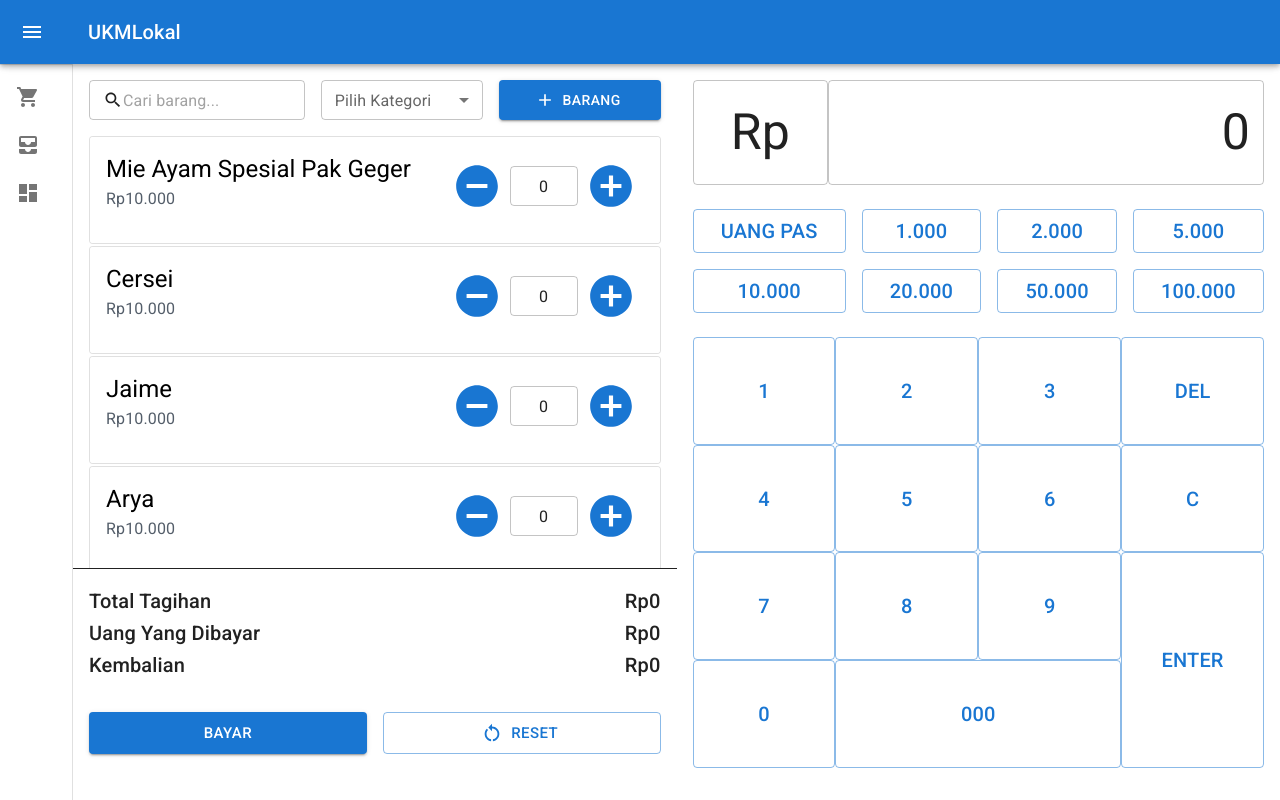
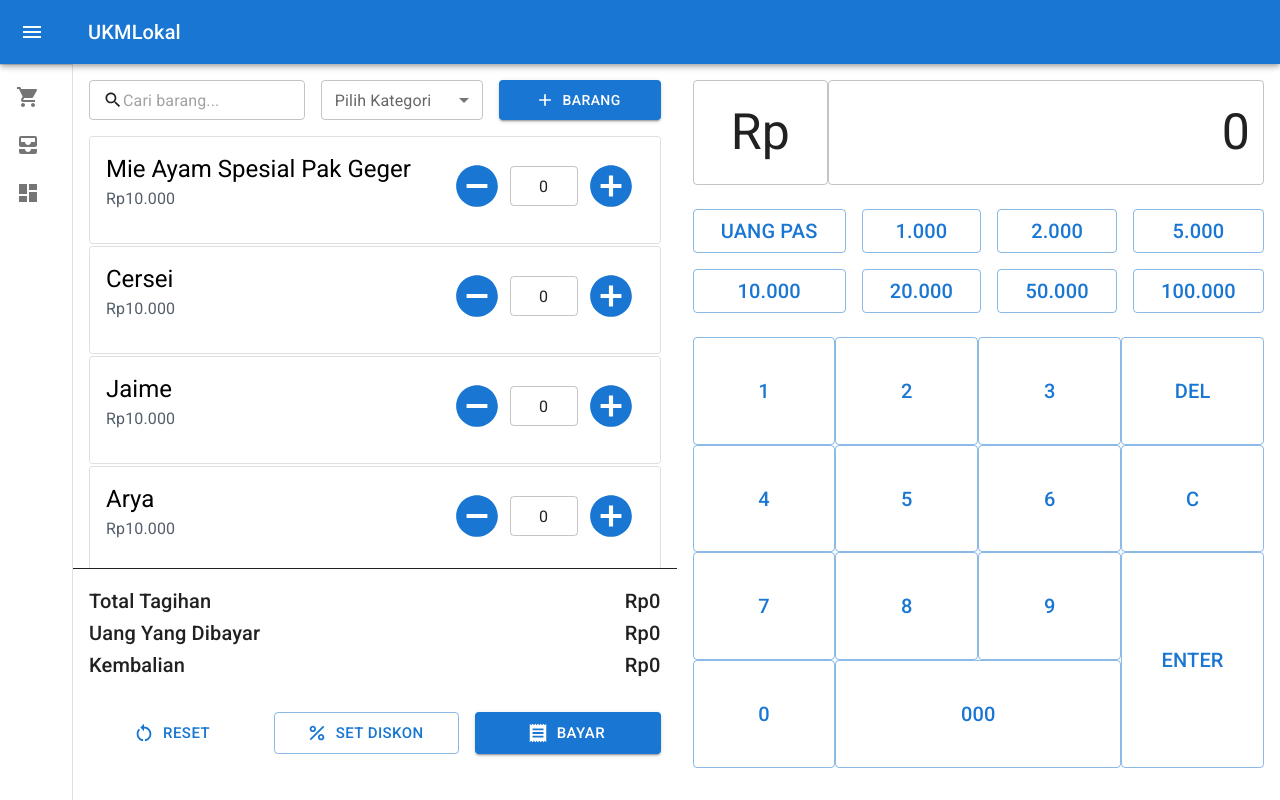
Before and after one commit to farrellp43/pos-system, a React (Create React App) app: page / in a window 1280 px wide. Built offline with nearby package versions, Linux system fonts and the light colour scheme.

Commit message:
assign fungsi reset pada button

```diff
--- a/src/components/ListBarang/ListBarang.tsx
+++ b/src/components/ListBarang/ListBarang.tsx
@@ -11,6 +11,8 @@ import {
 import SearchIcon from "@mui/icons-material/Search";
 import AddIcon from "@mui/icons-material/Add";
 import RestartAltIcon from "@mui/icons-material/RestartAlt";
+import ReceiptIcon from "@mui/icons-material/Receipt";
+import PercentIcon from "@mui/icons-material/Percent";
 import InputLabel from "@mui/material/InputLabel";
 import MenuItem from "@mui/material/MenuItem";
 import FormHelperText from "@mui/material/FormHelperText";
@@ -33,10 +35,10 @@ interface IListBarangProps {}
 // }
 
 const ListBarang = (props: IListBarangProps) => {
+  const { openModal } = useStokModal();
+  const { totalHarga, bayar, kembalian, handleReset } = useTransaksi();
   const [nama, setNama] = useState("");
   const [barang, setBarang] = useState(originalRows);
-  const { openModal } = useStokModal();
-  const { totalHarga, bayar, kembalian } = useTransaksi();
 
   const handleClickOpen = () => {
     openModal();
@@ -72,7 +74,7 @@ const ListBarang = (props: IListBarangProps) => {
         height: "90vh",
       }}
     >
-      <Box  alignItems="center" margin={2}>
+      <Box alignItems="center" margin={2}>
         <Stack direction="row" width="100%" spacing={2}>
           <Box width="40%">
             <TextField
@@ -155,17 +157,32 @@ const ListBarang = (props: IListBarangProps) => {
       </Box>
       <Box marginX={2} marginBottom={2}>
         <Stack direction="row" spacing={2} alignItems="center">
-          <Button variant="contained" onClick={() => {}} size="large" fullWidth>
-            Bayar
-          </Button>
           <Button
-            variant="outlined"
-            onClick={() => {}}
+            variant="text"
+            onClick={() => handleReset()}
             startIcon={<RestartAltIcon />}
             size="large"
             fullWidth
           >
             Reset
+          </Button>
+          <Button
+            variant="outlined"
+            onClick={() => {}}
+            startIcon={<PercentIcon />}
+            size="large"
+            fullWidth
+          >
+            Set Diskon
+          </Button>
+          <Button
+            variant="contained"
+            onClick={() => {}}
+            startIcon={<ReceiptIcon />}
+            size="large"
+            fullWidth
+          >
+            Bayar
           </Button>
         </Stack>
       </Box>
```
